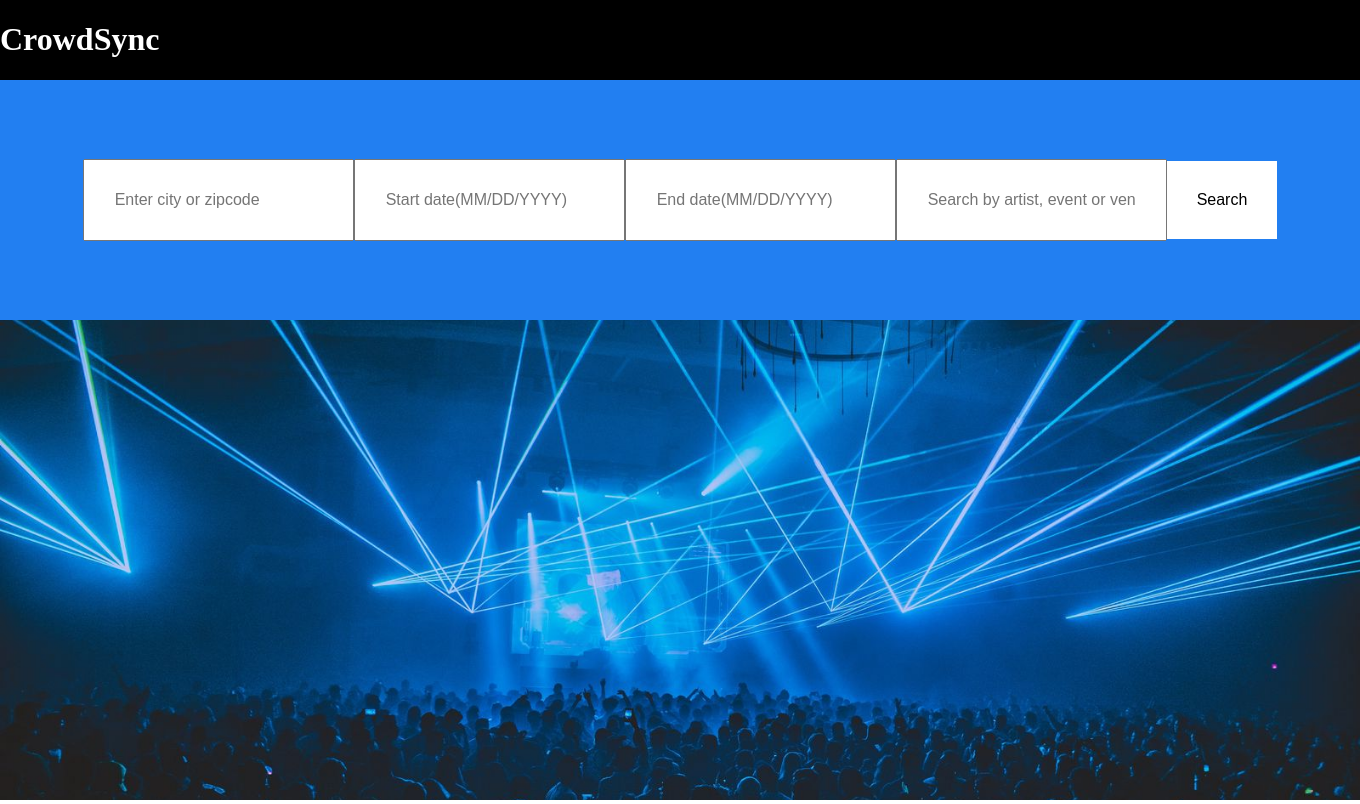
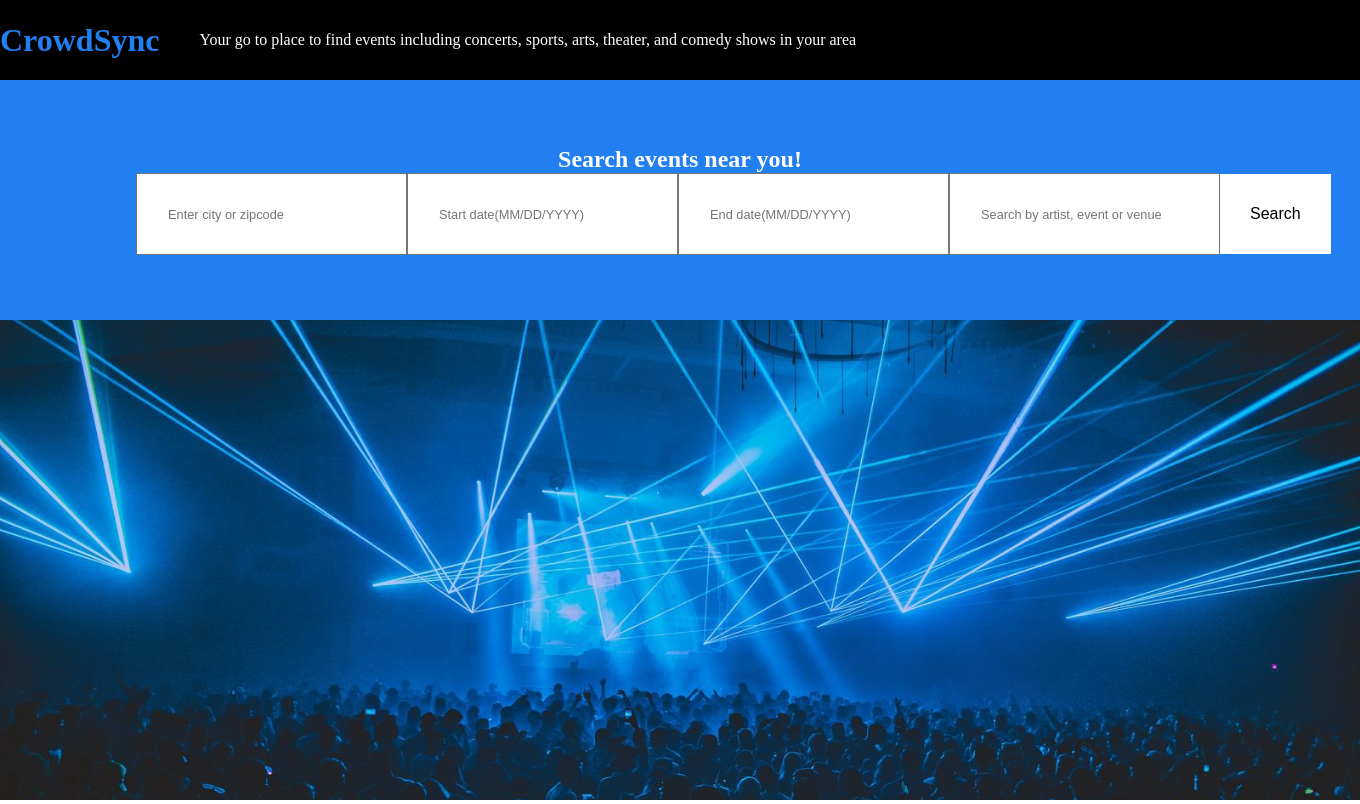
Before and after one commit to AnthonyC247/CrowdSync, a Flask app: page / in a window 1360 px wide. Run offline with Flask 3, Linux system fonts and the light colour scheme.

Commit message:
touched up the home page css

```diff
--- a/app/app.py
+++ b/app/app.py
@@ -17,6 +17,12 @@ def validateInput(zip_city, start_date, end_date):
     except ValueError:
         return "Please enter the date in the correct format"
 
+    start = datetime.strptime(start_date, "%m/%d/%Y")
+    end = datetime.strptime(end_date, "%m/%d/%Y")
+
+    if end > start:
+        return "Error: start date must be before end date"
+
 
 #default home page
 
@@ -25,8 +31,6 @@ def validateInput(zip_city, start_date, end_date):
 def home():
     if request.method == "POST":
         zip_city = request.form.get("zip_city")
-
-
         start_date = request.form.get("start_date")
         end_date = request.form.get("end_date")
         query = request.form.get("query")
--- a/app/static/home.css
+++ b/app/static/home.css
@@ -8,32 +8,75 @@ html, body {
     background-color: black;
     color: white;
     height: 10%;
+    display: flex;
+    flex-direction: row;
+    align-items: center;
+    gap: 40px;
+}
+
+h1 {
+    color:#227FF1;
+}
+.summary {
+    text-align: center;
+
 }
 .middle_bar {
     background-color: #227FF1;
     color: white;
     height: 30%;
     display: flex;
+    flex-direction: column;
     justify-content: center; /* Center horizontally */
     align-items: center;     /* Center vertically */
 }
+
+h2 {
+    margin: 0;
+}
+
 form {
     display: flex;           /* Use flexbox for form layout */
+    flex-direction: column;     /* Arrange children horizontally */
+    align-items: center;     /* Align items in the center */
+    width: 80%;
+}
+
+.form_fields {
+    display: flex;           /* Use flexbox for form fields layout */
     flex-direction: row;     /* Arrange children horizontally */
     align-items: center;     /* Align items in the center */
+    width: 100%;             /* Make form-fields take the full width of the form */
+    margin: 0;
+    gap: 0;
 }
+
+.error {
+    color: #f3a712;
+    font-size: large;             /* Set the text color to red */
+    margin-bottom: 10px;     /* Add some space below the error message */
+    text-align: center;      /* Center the error message */
+    width: 100%;             /* Make the error message take the full width of the form */
+}
+
 input, button {
-    width: auto;             /* Allow elements to resize based on content */
+    flex: 1;
     padding: 30px;           /* Increase padding for better appearance */
     font-size: 1rem;         /* Increase font size for better readability */
     margin: 0;               /* Remove default margin */
+
+}
+
+input::placeholder {
+    font-size: 0.8rem;
 }
 
 button {
+    height: 80px;
     background-color: white;
-    border: none ;
     cursor: pointer;
     transition-duration: 0.5s;
+    border: none;
 }
 
 button:hover {
--- a/app/templates/home.html
+++ b/app/templates/home.html
@@ -11,20 +11,24 @@
 
     <div class="top_bar">
         <h1>CrowdSync</h1>
+        <p class="summary">Your go to place to find events including concerts, sports, arts, theater, and comedy shows in your area</p>
     </div>
 
     <div class="middle_bar">
+        <h2>Search events near you!</h2>
         <form method="POST">
             {% if error %}
             <p class="error">{{ error }}</p>
             {% endif %}
 
+            <div class = "form_fields">
                 <label for="Search"></label>
                 <input type="text" id="zip_city" name="zip_city" placeholder="Enter city or zipcode" required>
                 <input type="text" id="start_date" name="start_date" placeholder="Start date(MM/DD/YYYY)" required>
                 <input type="text" id="end_date" name="end_date" placeholder="End date(MM/DD/YYYY)" required>
                 <input type="text" id="query" name="query" placeholder="Search by artist, event or venue" required>
                 <button type="submit">Search</button>
+            </div>
         </form>
     </div>
 
```
Lines whose indentation alone changed are shown as unchanged.
